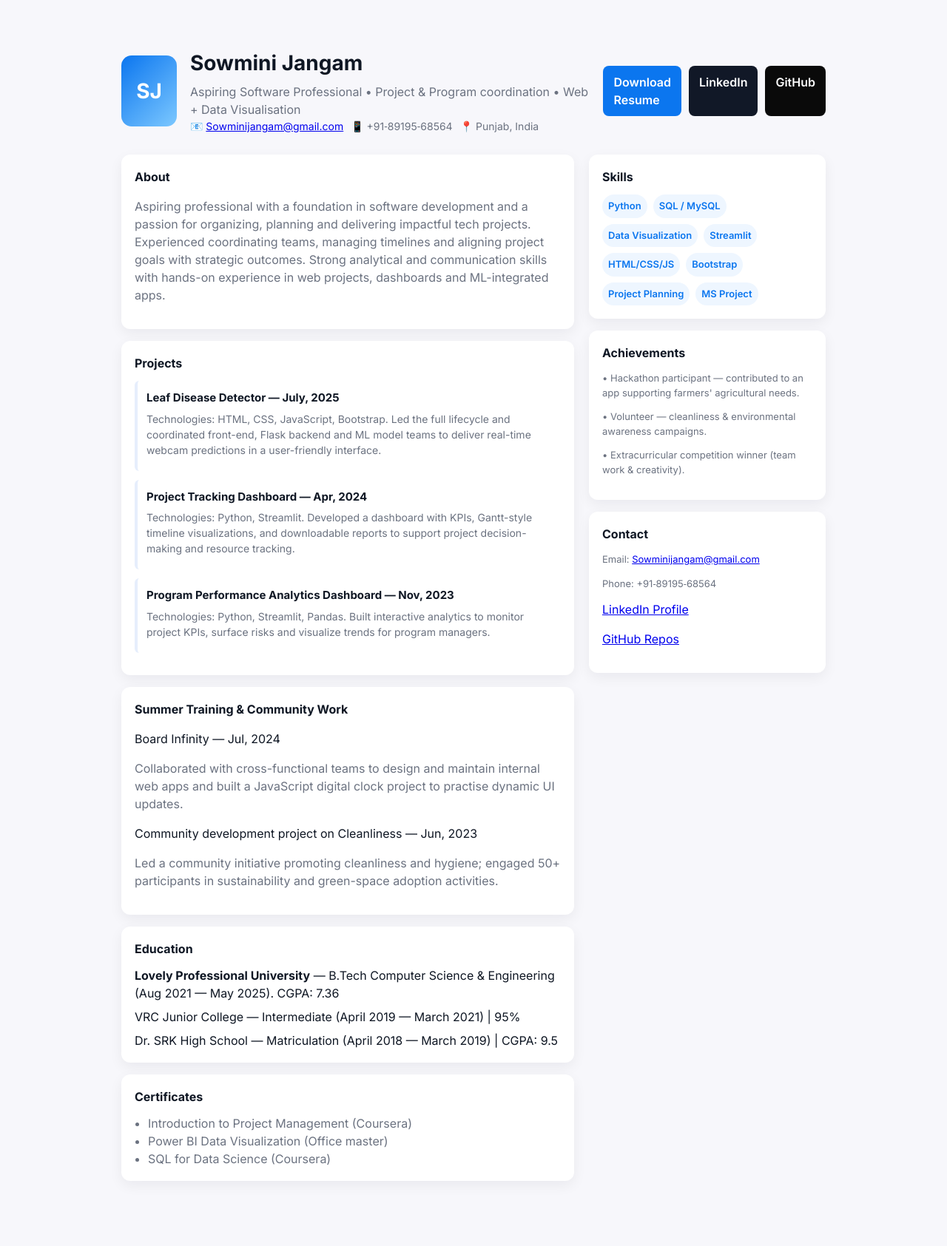
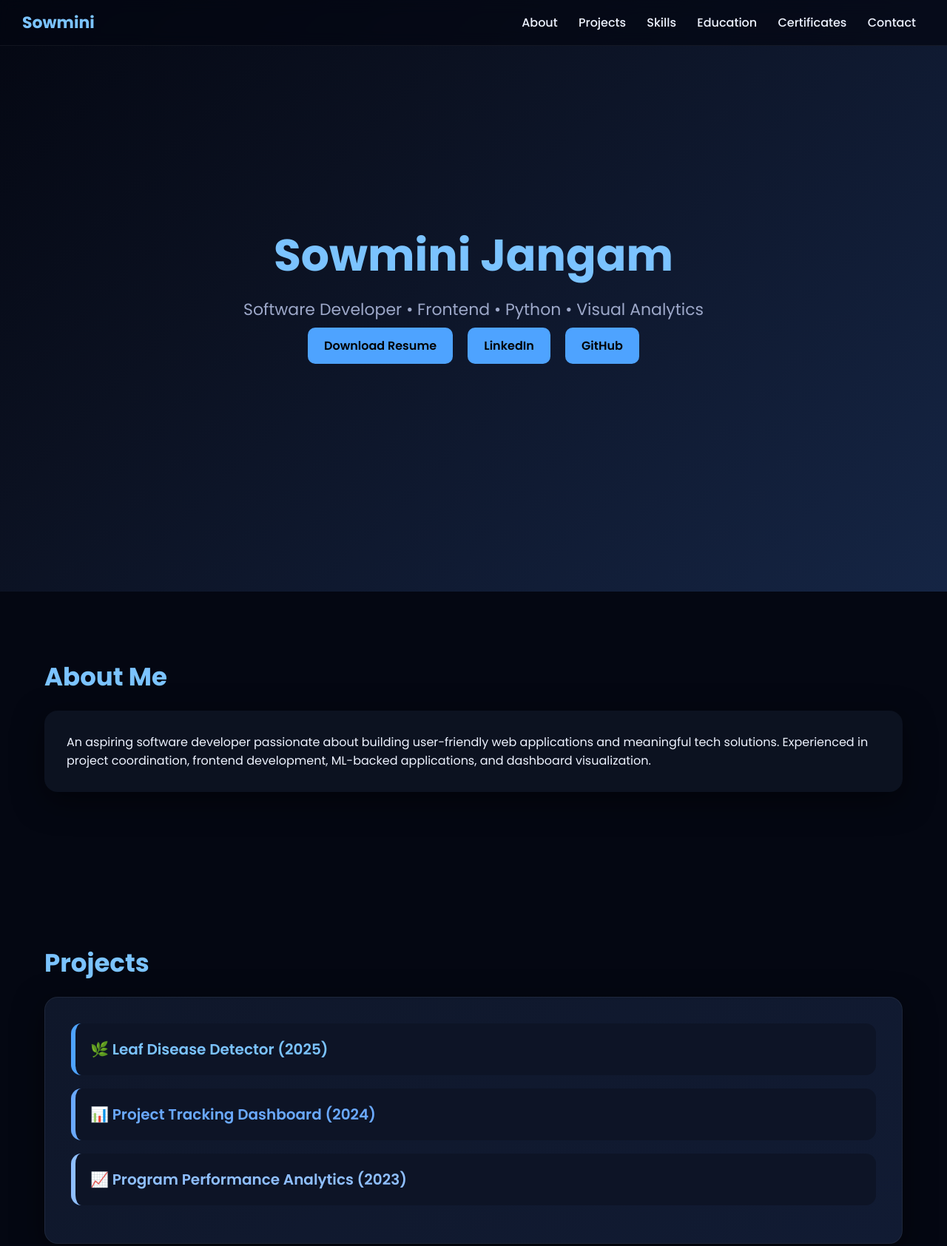
Before and after one commit to sowmini-jangam/sowmini-jangam.github.io, a plain HTML site: page index.html in a window 1280 px wide. Shown: the top 1685 px of the page at 74% size. Before the commit the page ends 1661 px from the top, so only its background shows below. Drawn offline with Linux system fonts and the light colour scheme.

Commit message:
Add files via upload

```diff
--- a/index.html
+++ b/index.html
@@ -4,141 +4,272 @@
   <meta charset="utf-8" />
   <meta name="viewport" content="width=device-width,initial-scale=1" />
   <title>Sowmini Jangam — Portfolio</title>
-  <link href="https://fonts.googleapis.com/css2?family=Inter:wght@300;400;600;700&display=swap" rel="stylesheet">
+  <link href="https://fonts.googleapis.com/css2?family=Poppins:wght@300;400;500;600;700&display=swap" rel="stylesheet">
   <style>
-    :root{--accent:#0b76ef;--muted:#6b7280;--bg:#f7f7fb;--card:#ffffff}
-    *{box-sizing:border-box;font-family:Inter,system-ui,-apple-system,Segoe UI,Roboto,'Helvetica Neue',Arial}
-    body{margin:0;background:var(--bg);color:#0f1724;line-height:1.5}
-    .container{max-width:1000px;margin:40px auto;padding:24px}
-    header{display:flex;gap:18px;align-items:center}
-    .avatar{width:96px;height:96px;border-radius:14px;background:linear-gradient(135deg,var(--accent),#7cc8ff);display:flex;align-items:center;justify-content:center;color:white;font-weight:700;font-size:28px}
-    h1{margin:0;font-size:28px}
-    p.lead{color:var(--muted);margin:6px 0 0}
-    .top-actions{margin-left:auto;display:flex;gap:10px}
-    .btn{background:var(--accent);color:#fff;padding:10px 14px;border-radius:8px;text-decoration:none;font-weight:600}
-    main{display:grid;grid-template-columns:1fr 320px;gap:20px;margin-top:28px}
-    .card{background:var(--card);padding:18px;border-radius:12px;box-shadow:0 6px 18px rgba(12,15,30,0.06)}
-    section h2{margin:0 0 12px;font-size:16px}
-    .meta{display:flex;gap:10px;flex-wrap:wrap;color:var(--muted);font-size:14px}
-    .skills{display:flex;gap:8px;flex-wrap:wrap;margin-top:10px}
-    .chip{background:#eef6ff;padding:6px 8px;border-radius:999px;font-weight:600;font-size:13px;color:var(--accent)}
-    .project{border-left:4px solid #e6eefc;padding:12px;margin-bottom:12px;border-radius:6px}
-    .project h3{margin:0;font-size:15px}
-    .project p{margin:6px 0;color:var(--muted);font-size:14px}
-    aside .small{font-size:13px;color:var(--muted)}
-    .download{display:inline-block;margin-top:12px}
-    footer{margin-top:24px;text-align:center;color:var(--muted);font-size:13px}
-    @media(max-width:880px){main{grid-template-columns:1fr} .top-actions{margin-left:0}}
+    :root{
+      --bg:#040712;
+      --card:#0c1220;
+      --primary:#4ea3ff;
+      --accent:#7bc3ff;
+      --text:#eef3ff;
+      --muted:#9da8c9;
+      --shadow:0 12px 40px rgba(0,0,0,0.5);
+    }
+    *{box-sizing:border-box;font-family:Poppins,sans-serif;margin:0;padding:0;scroll-behavior:smooth}
+    body{background:var(--bg);color:var(--text)}
+    section{padding:90px 20px;max-width:1200px;margin:auto}
+    h2{font-size:34px;margin-bottom:20px;color:var(--accent)}
+
+    /* Navbar */
+    nav{
+      position:fixed;top:0;left:0;width:100%;background:rgba(4,7,18,0.7);
+      backdrop-filter:blur(10px);padding:14px 30px;z-index:1000;
+      display:flex;justify-content:space-between;align-items:center;
+      border-bottom:1px solid rgba(255,255,255,0.06);
+    }
+    nav a{color:var(--text);text-decoration:none;margin:0 12px;font-weight:500;transition:0.3s}
+    nav a:hover{color:var(--accent)}
+
+    /* Hero */
+    .hero{
+      height:100vh;display:flex;flex-direction:column;justify-content:center;align-items:center;
+      text-align:center;padding:20px;
+      background:linear-gradient(135deg,#040712,#0b1121,#101b33,#152544);
+      animation:bgShift 15s ease-in-out infinite alternate;
+    }
+    @keyframes bgShift{
+      0%{background-position:0% 50%}
+      100%{background-position:100% 50%}
+    }
+    .hero h1{font-size:60px;font-weight:700;color:var(--accent)}
+    .hero p{font-size:22px;color:var(--muted);margin-top:12px}
+    .hero .buttons a{
+      background:var(--primary);color:#000;padding:12px 22px;border-radius:10px;
+      text-decoration:none;font-weight:600;margin:8px;display:inline-block;
+      transition:0.3s;
+    }
+    .hero .buttons a:hover{transform:translateY(-6px);background:var(--accent)}
+
+    /* Card */
+    .card{background:var(--card);padding:30px;border-radius:18px;box-shadow:var(--shadow);margin-bottom:26px}
+
+    /* Skills */
+    .skills span{
+      background:#152036;color:var(--accent);padding:8px 14px;border-radius:50px;margin:6px;
+      font-weight:600;font-size:14px;display:inline-block;
+    }
+
+    /* Expandable Project */
+    details{
+      background:#111a2e;border-radius:14px;margin-bottom:16px;padding:16px;
+      border-left:5px solid var(--primary);cursor:pointer;transition:0.3s;
+    }
+    details:hover{background:#16223d}
+    details summary{
+      font-size:20px;font-weight:600;color:var(--accent);
+      outline:none;list-style:none;
+    }
+    details summary::-webkit-details-marker{display:none}
+    .project-content{
+      margin-top:14px;color:var(--muted);line-height:1.7;font-size:15px;
+      padding-left:4px;
+    }
+
+    /* Fade animation */
+    .fade{opacity:0;transform:translateY(20px);animation:fadeIn 1s ease forwards}
+    @keyframes fadeIn{to{opacity:1;transform:translateY(0)}}
   </style>
 </head>
 <body>
-  <div class="container">
-    <header>
-      <div class="avatar">SJ</div>
-      <div>
-        <h1>Sowmini Jangam</h1>
-        <p class="lead">Aspiring Software Professional • Project & Program coordination • Web + Data Visualisation</p>
-        <div class="meta">
-          <span>📧 <a href="mailto:Sowminijangam@gmail.com">Sowminijangam@gmail.com</a></span>
-          <span>📱 +91‑89195‑68564</span>
-          <span>📍 Punjab, India</span>
+
+  <!-- NAVBAR -->
+  <nav>
+    <div style="font-weight:700;color:var(--accent);font-size:22px">Sowmini</div>
+    <div>
+      <a href="#about">About</a>
+      <a href="#projects">Projects</a>
+      <a href="#skills">Skills</a>
+      <a href="#education">Education</a>
+      <a href="#certifications">Certificates</a>
+      <a href="#contact">Contact</a>
+    </div>
+  </nav>
+
+  <!-- HERO SECTION -->
+  <div class="hero">
+    <h1 class="fade">Sowmini Jangam</h1>
+    <p class="fade">Software Developer • Frontend • Python • Visual Analytics</p>
+    <div class="buttons fade">
+      <a href="Sowmini_Resume.pdf" target="_blank">Download Resume</a>
+      <a href="https://www.linkedin.com/in/sowminijangam" target="_blank">LinkedIn</a>
+      <a href="https://github.com/sowmini-jangam" target="_blank">GitHub</a>
+    </div>
+  </div>
+
+  <!-- ABOUT -->
+  <section id="about" class="fade">
+    <h2>About Me</h2>
+    <div class="card">
+      <p>An aspiring software developer passionate about building user-friendly web applications and meaningful tech solutions. Experienced in project coordination, frontend development, ML-backed applications, and dashboard visualization.</p>
+    </div>
+  </section>
+
+  <!-- PROJECTS WITH ADVANCED EXPANDABLE DETAILS -->
+  <section id="projects" class="fade">
+    <h2>Projects</h2>
+    <div class="card" style="padding:35px;background:linear-gradient(145deg,#0f172a,#111b33);border:1px solid rgba(255,255,255,0.06)">
+
+      <!-- PROJECT 1 -->
+      <details style="background:#0d1426;padding:20px;border-radius:14px;border-left:6px solid var(--primary);margin-bottom:18px;">
+        <summary style="font-size:20px;color:var(--accent);font-weight:600;cursor:pointer;">🌿 Leaf Disease Detector (2025)</summary>
+        <div class="project-content" style="margin-top:16px;color:var(--muted);line-height:1.7;font-size:15px;">
+          <p><strong style="color:var(--accent)">Tech Stack:</strong> HTML, CSS, JavaScript, Bootstrap, Flask, Python, ML Model</p>
+
+          <p>✔ Built a <strong>real-time leaf disease scanner</strong> using webcam integration.<br>
+             ✔ Sends live frames to Flask API for ML-based disease prediction.<br>
+             ✔ Achieves fast classification using a trained CNN model.<br>
+             ✔ Designed a <strong>clean, responsive UI</strong> for instant scanning.<br>
+             ✔ Integrated probability scoring + detected-disease display.</p>
+
+          <p><strong style="color:var(--accent)">Key Features:</strong></p>
+          <ul style="margin-left:18px;line-height:1.8">
+            <li>Live webcam capture</li>
+            <li>ML classification with confidence levels</li>
+            <li>User-friendly prediction screen</li>
+            <li>Fast model inference</li>
+          </ul>
+
+          <p><strong style="color:var(--accent)">My Contribution:</strong> Frontend, camera integration, UI design, Flask API connection</p>
         </div>
-      </div>
-      <div class="top-actions">
-        <a class="btn" href="Sowmini_Resume.pdf" target="_blank" download>Download Resume</a>
-        <a class="btn" href="https://www.linkedin.com/in/sowminijangam" target="_blank" style="background:#111827">LinkedIn</a>
-        <a class="btn" href="https://github.com/sowmini-jangam" target="_blank" style="background:#0a0a0a">GitHub</a>
-      </div>
-    </header>
+      </details>
 
-    <main>
-      <div>
-        <section class="card">
-          <h2>About</h2>
-          <p style="color:var(--muted)">Aspiring professional with a foundation in software development and a passion for organizing, planning and delivering impactful tech projects. Experienced coordinating teams, managing timelines and aligning project goals with strategic outcomes. Strong analytical and communication skills with hands-on experience in web projects, dashboards and ML-integrated apps.</p>
-        </section>
+      <!-- PROJECT 2 -->
+      <details style="background:#0d1426;padding:20px;border-radius:14px;border-left:6px solid #6aa9ff;margin-bottom:18px;">
+        <summary style="font-size:20px;color:#6aa9ff;font-weight:600;cursor:pointer;">📊 Project Tracking Dashboard (2024)</summary>
+        <div class="project-content" style="margin-top:16px;color:var(--muted);line-height:1.7;font-size:15px;">
+          <p><strong style="color:#6aa9ff">Tech Stack:</strong> Python, Streamlit, Pandas</p>
 
-        <section class="card" style="margin-top:16px">
-          <h2>Projects</h2>
+          <p>✔ Developed a complete <strong>task & timeline visualization dashboard</strong> for managers.<br>
+             ✔ Automatically calculates timeline delays and workload distribution.<br>
+             ✔ Includes KPI tiles, trend charts, and colored performance indicators.</p>
 
-          <div class="project">
-            <h3>Leaf Disease Detector — July, 2025</h3>
-            <p>Technologies: HTML, CSS, JavaScript, Bootstrap. Led the full lifecycle and coordinated front-end, Flask backend and ML model teams to deliver real-time webcam predictions in a user-friendly interface.</p>
-          </div>
+          <p><strong style="color:#6aa9ff">Features:</strong></p>
+          <ul style="margin-left:18px;line-height:1.8">
+            <li>Gantt-style timeline visualization</li>
+            <li>KPI blocks for progress monitoring</li>
+            <li>Team load distribution charts</li>
+            <li>Export-to-PDF reporting</li>
+          </ul>
 
-          <div class="project">
-            <h3>Project Tracking Dashboard — Apr, 2024</h3>
-            <p>Technologies: Python, Streamlit. Developed a dashboard with KPIs, Gantt-style timeline visualizations, and downloadable reports to support project decision-making and resource tracking.</p>
-          </div>
+          <p><strong style="color:#6aa9ff">My Role:</strong> Dashboard UI, chart logic, report generation</p>
+        </div>
+      </details>
 
-          <div class="project">
-            <h3>Program Performance Analytics Dashboard — Nov, 2023</h3>
-            <p>Technologies: Python, Streamlit, Pandas. Built interactive analytics to monitor project KPIs, surface risks and visualize trends for program managers.</p>
-          </div>
+      <!-- PROJECT 3 -->
+      <details style="background:#0d1426;padding:20px;border-radius:14px;border-left:6px solid #8fbfff;">
+        <summary style="font-size:20px;color:#8fbfff;font-weight:600;cursor:pointer;">📈 Program Performance Analytics (2023)</summary>
+        <div class="project-content" style="margin-top:16px;color:var(--muted);line-height:1.7;font-size:15px;">
+          <p><strong style="color:#8fbfff">Tech Stack:</strong> Python, Streamlit, Pandas, Matplotlib</p>
 
-        </section>
+          <p>✔ Built an analytics dashboard to track <strong>organizational KPIs, performance gaps, and risks</strong>.<br>
+             ✔ Added category filters, multi-year trend lines, and team-based scoring systems.</p>
 
-        <section class="card" style="margin-top:16px">
-          <h2>Summer Training & Community Work</h2>
-          <p class="small">Board Infinity — Jul, 2024</p>
-          <p style="color:var(--muted)">Collaborated with cross-functional teams to design and maintain internal web apps and built a JavaScript digital clock project to practise dynamic UI updates.</p>
+          <p><strong style="color:#8fbfff">Insights Provided:</strong></p>
+          <ul style="margin-left:18px;line-height:1.8">
+            <li>Performance score trends</li>
+            <li>Risk hotspots</li>
+            <li>Delay patterns</li>
+            <li>Team comparison metrics</li>
+          </ul>
 
-          <p class="small" style="margin-top:8px">Community development project on Cleanliness — Jun, 2023</p>
-          <p style="color:var(--muted)">Led a community initiative promoting cleanliness and hygiene; engaged 50+ participants in sustainability and green-space adoption activities.</p>
-        </section>
+          <p><strong style="color:#8fbfff">My Role:</strong> Data modeling, UI design, graph creation</p>
+        </div>
+      </details>
 
-        <section class="card" style="margin-top:16px">
-          <h2>Education</h2>
-          <p style="margin:0"><strong>Lovely Professional University</strong> — B.Tech Computer Science & Engineering (Aug 2021 — May 2025). CGPA: 7.36</p>
-          <p style="margin:8px 0 0" class="small">VRC Junior College — Intermediate (April 2019 — March 2021) | 95%</p>
-          <p style="margin:8px 0 0" class="small">Dr. SRK High School — Matriculation (April 2018 — March 2019) | CGPA: 9.5</p>
-        </section>
+    </div>
+  </section>
 
-        <section class="card" style="margin-top:16px">
-          <h2>Certificates</h2>
-          <ul style="margin:0;padding-left:18px;color:var(--muted)">
-            <li>Introduction to Project Management (Coursera)</li>
-            <li>Power BI Data Visualization (Office master)</li>
-            <li>SQL for Data Science (Coursera)</li>
-          </ul>
-        </section>
+  <!-- SKILLS -->
+  <section id="skills" class="fade">
+    <h2>Skills</h2>
+    <div class="card skills">
+      <span>Python</span><span>JavaScript</span><span>HTML/CSS</span><span>Bootstrap</span>
+      <span>MySQL</span><span>Streamlit</span><span>Data Visualization</span>
+      <span>Project Planning</span>
+    </div>
+  </section>
 
+  <!-- EDUCATION -->
+  <section id="education" class="fade">
+    <h2>Education</h2>
+    <div class="card" style="background:linear-gradient(145deg,#0f172a,#111b33);border:1px solid rgba(255,255,255,0.06);padding:35px">
+
+      <div style="margin-bottom:22px;padding:20px;border-left:6px solid var(--primary);background:#0d1426;border-radius:10px">
+        <h3 style="font-size:20px;color:var(--accent);margin-bottom:6px">🎓 B.Tech — Computer Science & Engineering</h3>
+        <p style="color:var(--text);font-weight:500">Lovely Professional University (2021–2025)</p>
+        <p style="color:var(--muted);margin-top:6px">CGPA: <strong>7.36</strong></p>
       </div>
 
-      <aside>
-        <section class="card">
-          <h2>Skills</h2>
-          <div class="skills">
-            <span class="chip">Python</span>
-            <span class="chip">SQL / MySQL</span>
-            <span class="chip">Data Visualization</span>
-            <span class="chip">Streamlit</span>
-            <span class="chip">HTML/CSS/JS</span>
-            <span class="chip">Bootstrap</span>
-            <span class="chip">Project Planning</span>
-            <span class="chip">MS Project</span>
-          </div>
-        </section>
+      <div style="margin-bottom:22px;padding:20px;border-left:6px solid #6aa9ff;background:#0d1426;border-radius:10px">
+        <h3 style="font-size:18px;color:#6aa9ff;margin-bottom:6px">📘 Intermediate — MPC</h3>
+        <p style="color:var(--text);font-weight:500">VRC Junior College (2019–2021)</p>
+        <p style="color:var(--muted);margin-top:6px">Percentage: <strong>95%</strong></p>
+      </div>
 
-        <section class="card" style="margin-top:16px">
-          <h2>Achievements</h2>
-          <p class="small">• Hackathon participant — contributed to an app supporting farmers' agricultural needs.</p>
-          <p class="small" style="margin-top:8px">• Volunteer — cleanliness & environmental awareness campaigns.</p>
-          <p class="small" style="margin-top:8px">• Extracurricular competition winner (team work & creativity).</p>
-        </section>
+      <div style="padding:20px;border-left:6px solid #8fbfff;background:#0d1426;border-radius:10px">
+        <h3 style="font-size:18px;color:#8fbfff;margin-bottom:6px">📗 Matriculation</h3>
+        <p style="color:var(--text);font-weight:500">Dr. SRK School (2018–2019)</p>
+        <p style="color:var(--muted);margin-top:6px">CGPA: <strong>9.5</strong></p>
+      </div>
 
-        <section class="card" style="margin-top:16px">
-          <h2>Contact</h2>
-          <p class="small">Email: <a href="mailto:Sowminijangam@gmail.com">Sowminijangam@gmail.com</a></p>
-          <p class="small">Phone: +91‑89195‑68564</p>
-          <p style="margin-top:10px"><a href="https://www.linkedin.com/in/sowminijangam" target="_blank">LinkedIn Profile</a></p>
-          <p><a href="https://github.com/sowmini-jangam" target="_blank">GitHub Repos</a></p>
-        </section>
+    </div>
+  </section>
 
-      </aside>
-    </main>
+  <!-- CERTIFICATIONS -->
+  <section id="certifications" class="fade">
+    <h2>Certifications</h2>
+    <div class="card" style="padding:35px;background:linear-gradient(145deg,#0f172a,#111b33);border:1px solid rgba(255,255,255,0.06)">
 
+      <div style="display:flex;align-items:center;margin-bottom:16px;background:#0d1426;padding:16px;border-radius:12px;gap:14px;border-left:5px solid var(--primary)">
+        <span style="font-size:26px">📜</span>
+        <p style="color:var(--text)"><strong>Project Management — Coursera</strong><br><span style="color:var(--muted)">By Google • Fundamentals of project planning & execution</span></p>
+      </div>
 
-  </div>
+      <div style="display:flex;align-items:center;margin-bottom:16px;background:#0d1426;padding:16px;border-radius:12px;gap:14px;border-left:5px solid #6aa9ff">
+        <span style="font-size:26px">📊</span>
+        <p style="color:var(--text)"><strong>Power BI Data Visualization — Office Master</strong><br><span style="color:var(--muted)">Hands-on dashboards, DAX basics & report design</span></p>
+      </div>
+
+      <div style="display:flex;align-items:center;background:#0d1426;padding:16px;border-radius:12px;gap:14px;border-left:5px solid #8fbfff">
+        <span style="font-size:26px">🗄️</span>
+        <p style="color:var(--text)"><strong>SQL for Data Science — Coursera</strong><br><span style="color:var(--muted)">Joins, queries, filtering, data extraction & analytics</span></p>
+      </div>
+
+    </div>
+  </section>
+
+  <!-- CONTACT -->
+  <section id="certifications" class="fade">
+    <h2>Certifications</h2>
+    <div class="card">
+      <p>• Project Management — Coursera</p>
+      <p>• Power BI Visualization — Office Master</p>
+      <p>• SQL for Data Science — Coursera</p>
+    </div>
+  </section>
+
+  <!-- CONTACT -->
+  <section id="contact" class="fade">
+    <h2>Contact</h2>
+    <div class="card">
+      <p>Email: <a href="mailto:Sowminijangam@gmail.com" style="color:var(--accent)">Sowminijangam@gmail.com</a></p>
+      <p>Phone: +91-89195-68564</p>
+      <p>LinkedIn: <a href="https://www.linkedin.com/in/sowminijangam" style="color:var(--accent)" target="_blank">Profile</a></p>
+      <p>GitHub: <a href="https://github.com/sowmini-jangam" style="color:var(--accent)" target="_blank">Repositories</a></p>
+    </div>
+  </section>
+
+  <footer style="text-align:center;color:var(--muted);padding:30px">© 2025 Sowmini Jangam — Portfolio</footer>
+
 </body>
 </html>
```
